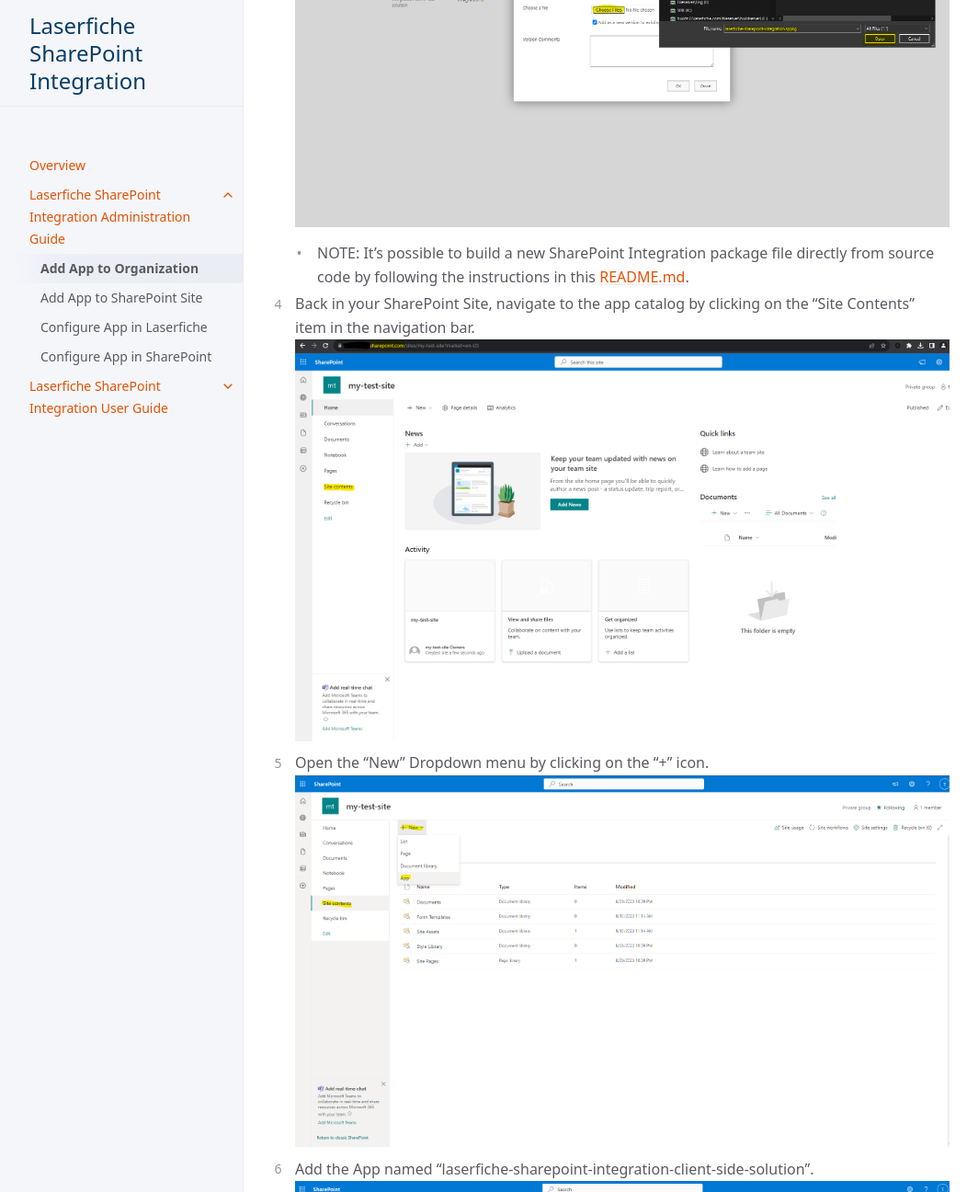
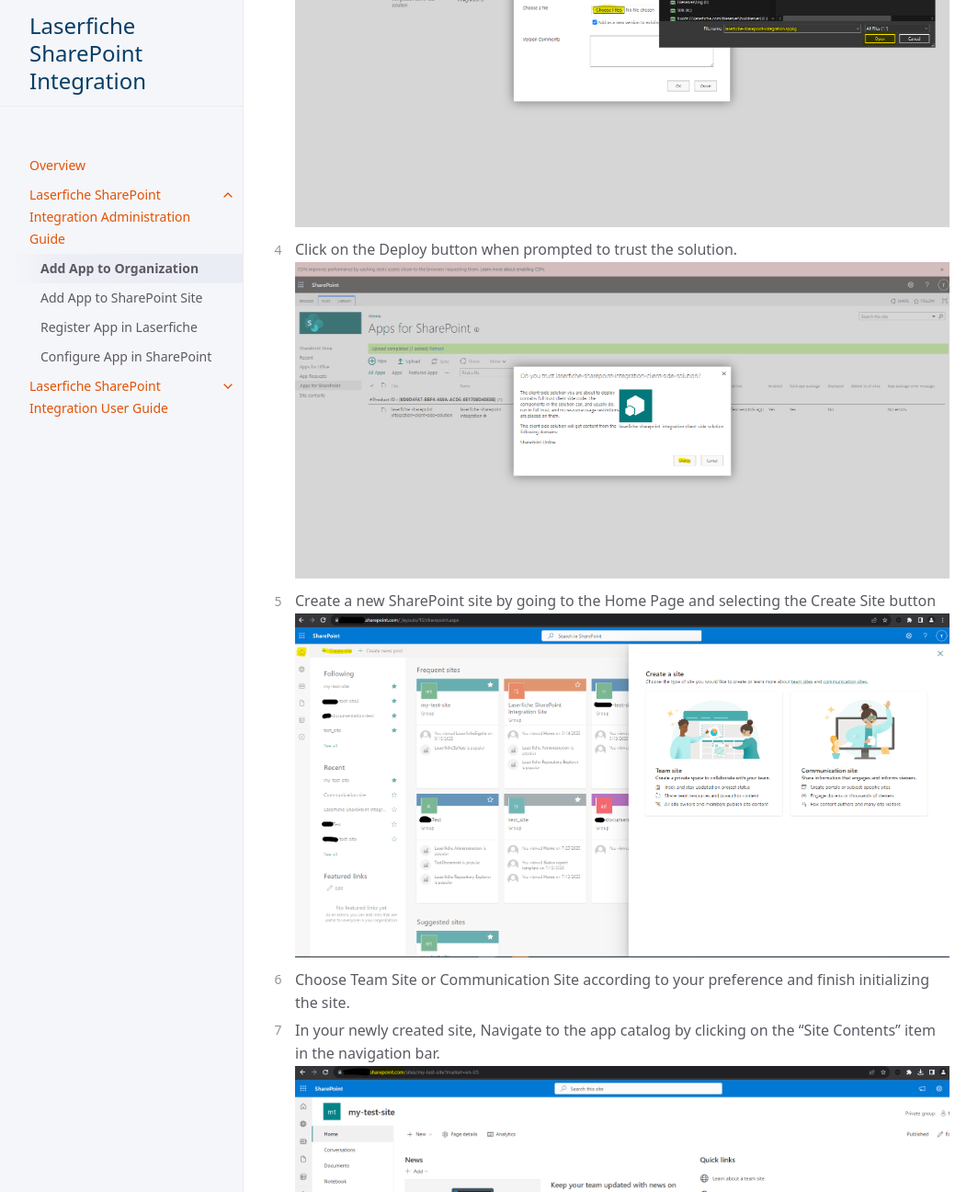
Before and after one commit to isabella232/laserfiche-sharepoint-integration, a Jekyll site: the page built from jekyll_files/docs/admin-documentation/add-app-organization.md, in a window 1280 px wide and 1400 px high, scrolled down 765 px, cut to the strip 0-1296 px from the top of the window. Shown: the whole strip at 92% size, without its empty margins (107-1171 px from the left). Built offline with Jekyll 4.4.1, drawn with Linux system fonts in a browser that asks for light colours; cached includes are drawn as plain includes.

Commit message:
implementing QA feedback

```diff
--- a/jekyll_files/docs/admin-documentation/add-app-organization.md
+++ b/jekyll_files/docs/admin-documentation/add-app-organization.md
@@ -19,8 +19,12 @@ parent: Laserfiche SharePoint Integration Administration Guide
 1. If you can see the "+New" and "Upload" buttons, then proceed to the next step. If not, ask an administrator to [add you as an admin to the SharePoint Online App Catalog](https://learn.microsoft.com/en-us/office365/customlearning/addappadmin#add-an-administrator).
 1. Click Upload and select the Laserfiche SharePoint package file (.sppkg).
 <a href="../assets/images/uploadSolution.png"><img src="../assets/images/uploadSolution.png"></a>
-  - NOTE: It's possible to build a new SharePoint Integration package file directly from source code by following the instructions in this [README.md](https://github.com/Laserfiche/laserfiche-sharepoint-integration#readme).
-1. Back in your SharePoint Site, navigate to the app catalog by clicking on the "Site Contents" item in the
+1. Click on the Deploy button when prompted to trust the solution.
+<a href="../assets/images/trustSolution.png"><img src="../assets/images/trustSolution.png"></a>
+1. Create a new SharePoint site by going to the Home Page and selecting the Create Site button
+<a href="../assets/images/createSite.png"><img src="../assets/images/createSite.png"></a>
+1. Choose Team Site or Communication Site according to your preference and finish initializing the site.
+1. In your newly created site, Navigate to the app catalog by clicking on the "Site Contents" item in the
 navigation bar.
 <a href="../assets/images/sharePointSiteContents.png"><img src="../assets/images/sharePointSiteContents.png"></a>
 1. Open the "New" Dropdown menu by clicking on the "+" icon.
```
Also changed, not shown: jekyll_files/docs/admin-documentation/add-app-to-sp-site.md (+6 -3 lines), jekyll_files/docs/admin-documentation/configure-app-in-sharepoint.md (+0 -1 lines), jekyll_files/docs/admin-documentation/register-app-in-laserfiche.md (renamed from jekyll_files/docs/admin-documentation/configure-app-in-laserfiche.md, +6 -6 lines), jekyll_files/docs/assets/images/createSite.png (added), jekyll_files/docs/assets/images/sharepointHome.png (added), jekyll_files/docs/assets/images/trustSolution.png (added), jekyll_files/docs/assets/manifest.json (added).
